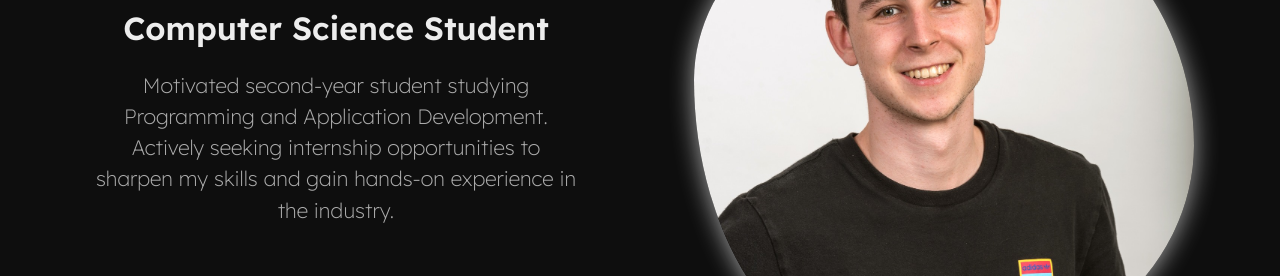
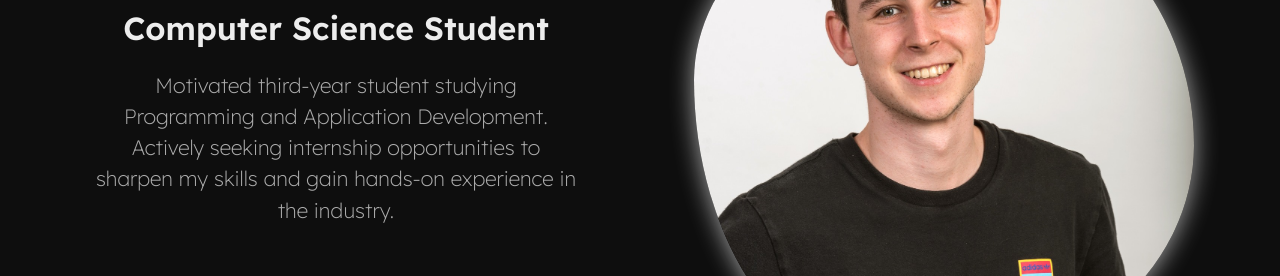
Before and after one commit to THEeLov/portfolio, a React (Vite) app: page / in a window 1280 px wide. Shown: the part 280-556 px from the top of the page. Built offline with nearby package versions, Linux system fonts and the light colour scheme; the HTML template or start-up script is replaced by a standard one.

Commit message:
style: fix year of studies

```diff
--- a/src/components/Main.tsx
+++ b/src/components/Main.tsx
@@ -19,7 +19,7 @@ const Main = () => {
             <h1>I'm Filip</h1>
             <h2>Computer Science Student</h2>
             <p>
-              Motivated second-year student studying Programming and Application
+              Motivated third-year student studying Programming and Application
               Development. Actively seeking internship opportunities to sharpen
               my skills and gain hands-on experience in the industry.
             </p>
```
Also changed, not shown: 3 other files (tests, documents, lock files or other folders).
